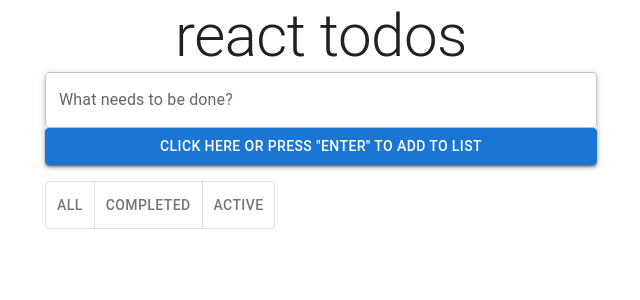
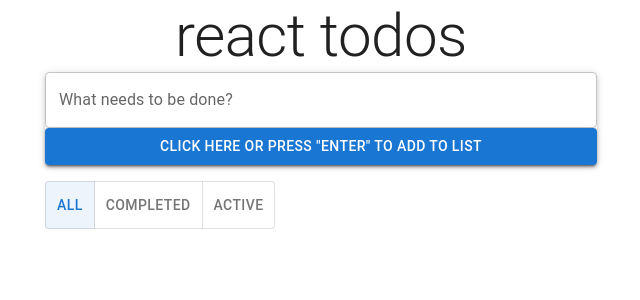
Before and after one commit to Rambo-react/react-todos, a React (Vite) app: page / in a window 1280 px wide. Shown: the top 300 px of the page, without its empty margins (319-959 px from the left). Built offline with nearby package versions, Linux system fonts and the light colour scheme.

Commit message:
fix: activating the color of the active elementm

```diff
--- a/src/components/Footer/Footer.tsx
+++ b/src/components/Footer/Footer.tsx
@@ -6,7 +6,7 @@ import { useDispatch, useSelector } from 'react-redux'
 import { RootState } from '../../redux/store'
 
 export const Footer = () => {
-  const filter = useSelector((state: RootState) => state.filter.filter)
+  const filter = useSelector((state: RootState) => state.filter.status)
 
   const dispatch = useDispatch<AppDispatch>()
 
@@ -14,7 +14,6 @@ export const Footer = () => {
     event: React.MouseEvent<HTMLElement>,
     filterValue: string
   ) => {
-    console.log(filterValue)
     dispatch(setFilter(filterValue))
   }
 
@@ -24,7 +23,7 @@ export const Footer = () => {
       value={filter}
       exclusive
       onChange={onFilterChangeHandler}
-      aria-label='select filter'
+      aria-label='Platform'
     >
       <ToggleButton value='all'>all</ToggleButton>
       <ToggleButton value='completed'>completed</ToggleButton>
```
